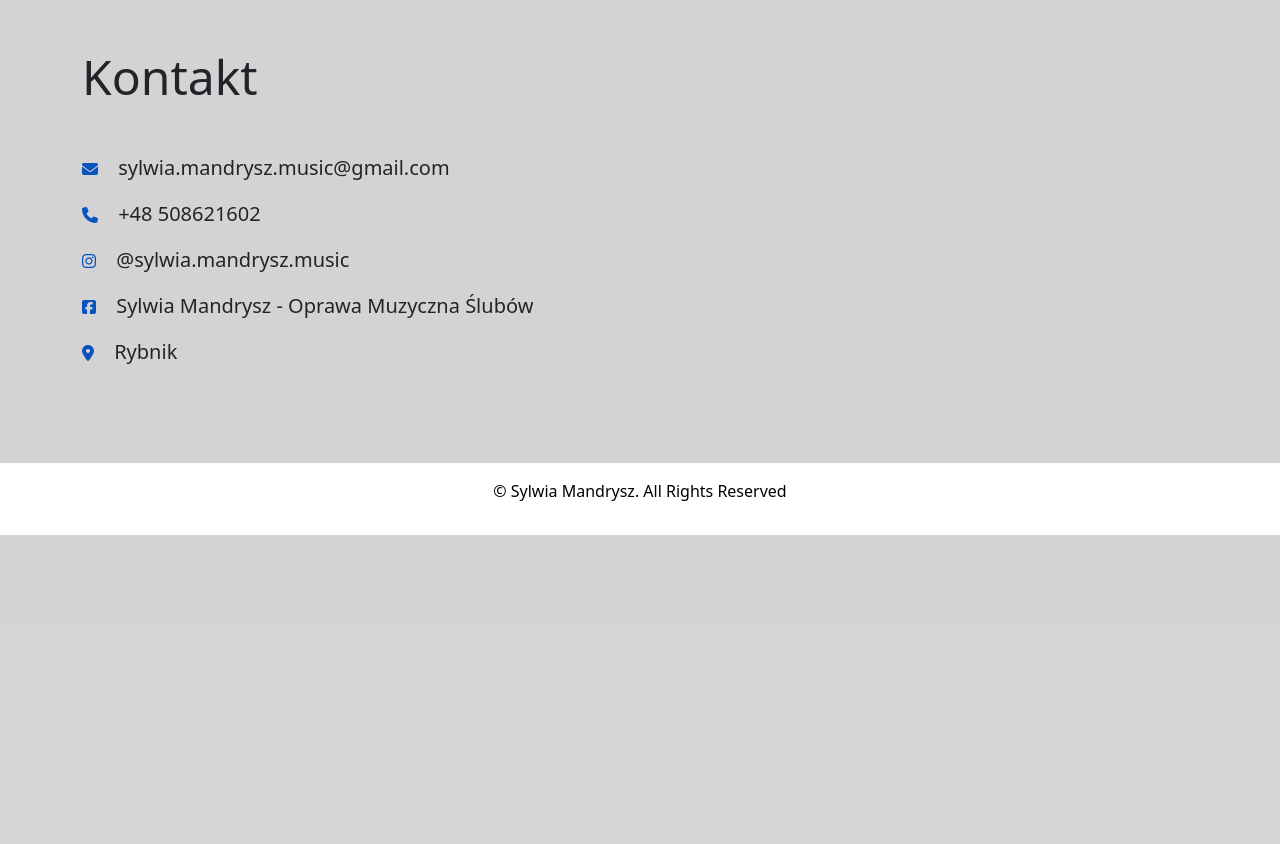
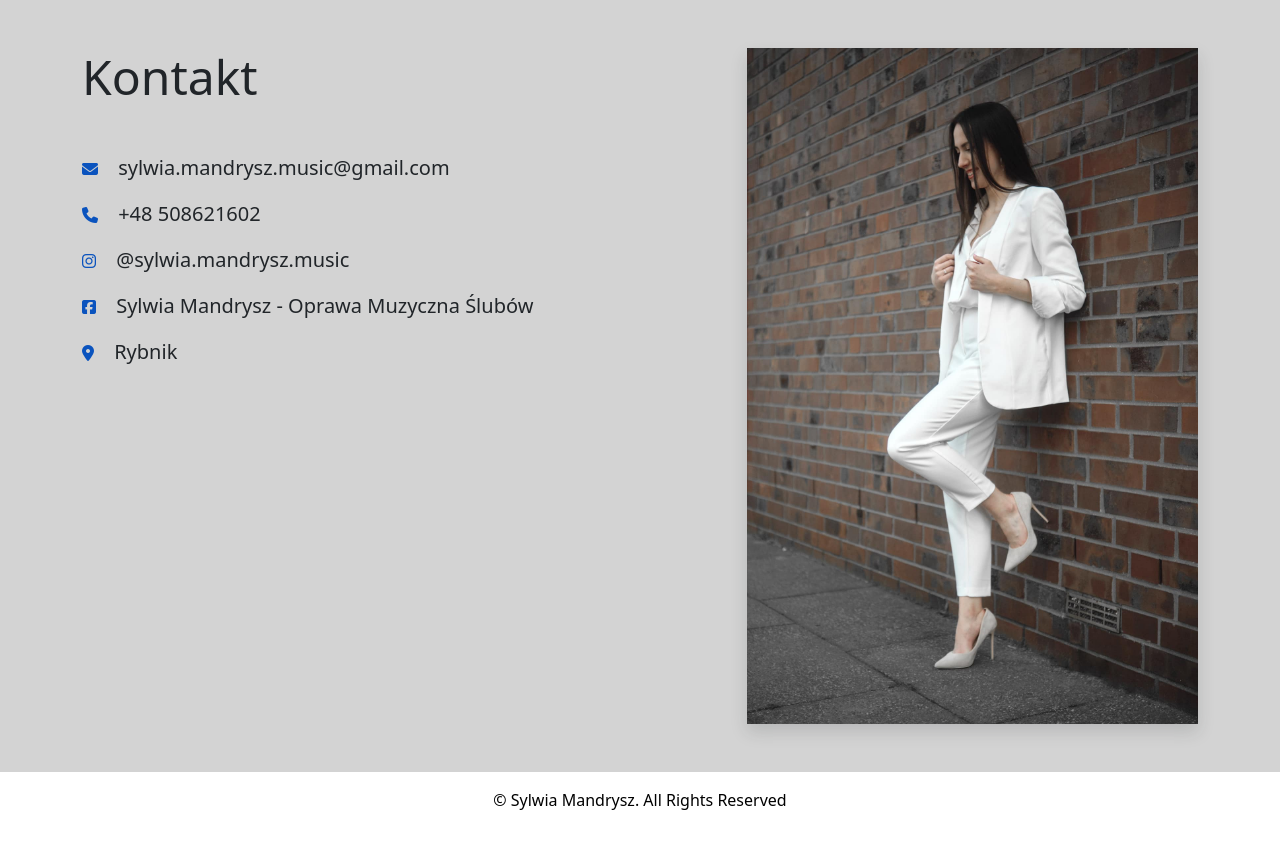
Before and after one commit to Mandi97/sylwia_website, a Django app: page /kontakt in a window 1280 px wide. Shown: the part 173-1017 px from the top of the page. Before the commit the page ends 708 px from the top, so only its background shows below. Run offline with Django 4.2, Linux system fonts and the light colour scheme; some libraries are stand-ins or nearby versions.

Commit message:
add photo to contact page

```diff
--- a/home/templates/home/contact.html
+++ b/home/templates/home/contact.html
@@ -29,6 +29,9 @@
                     </li>
                 </ul>
             </div>
+            <div class="col-md-5">
+                <img src="/static/images/photo_contact.jpeg" class="img-fluid shadow" alt="offer">
+            </div>
         </div>
     </section>
 {% endblock %}
```
Also changed, not shown: static/images/photo_about.jpeg (added), static/images/photo_contact.jpeg (added).
